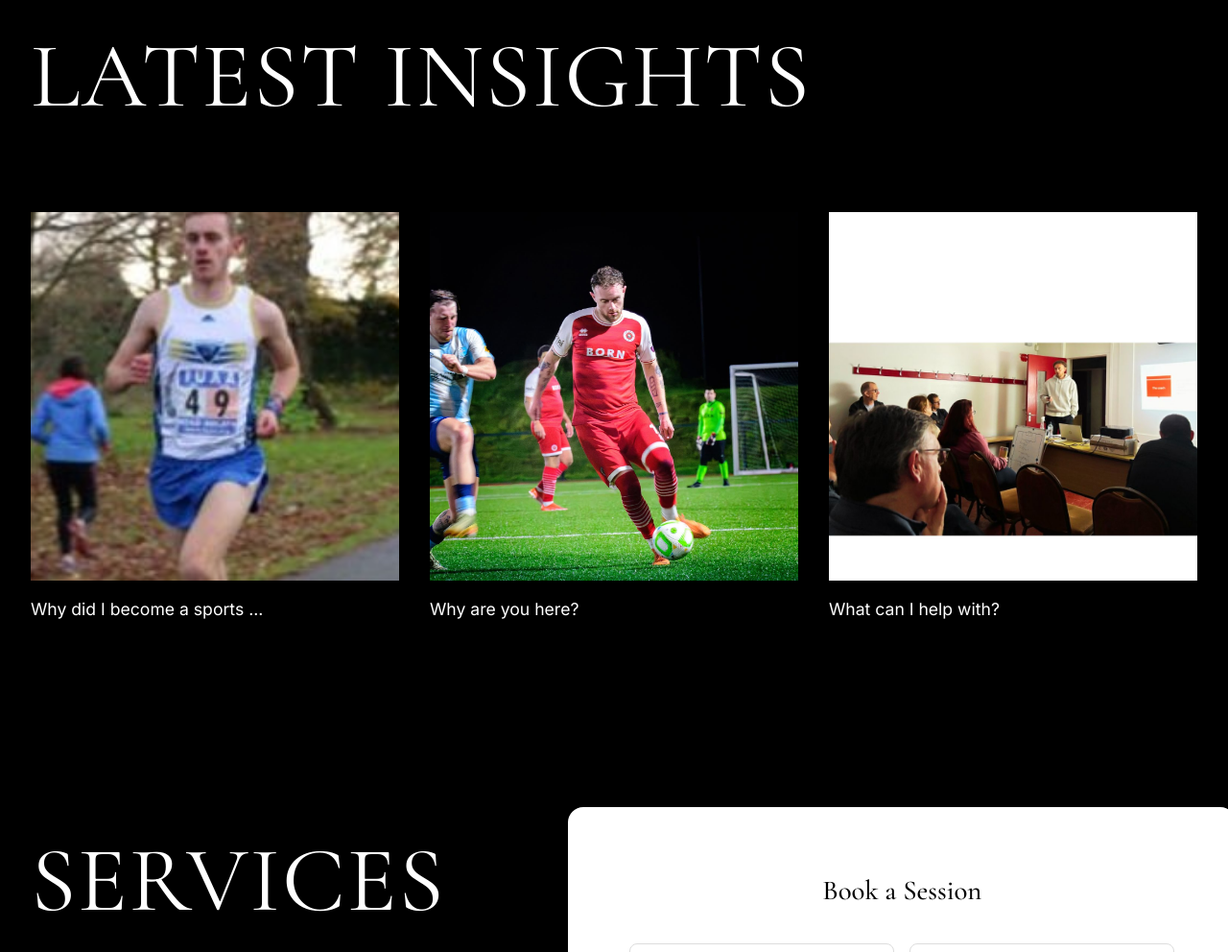
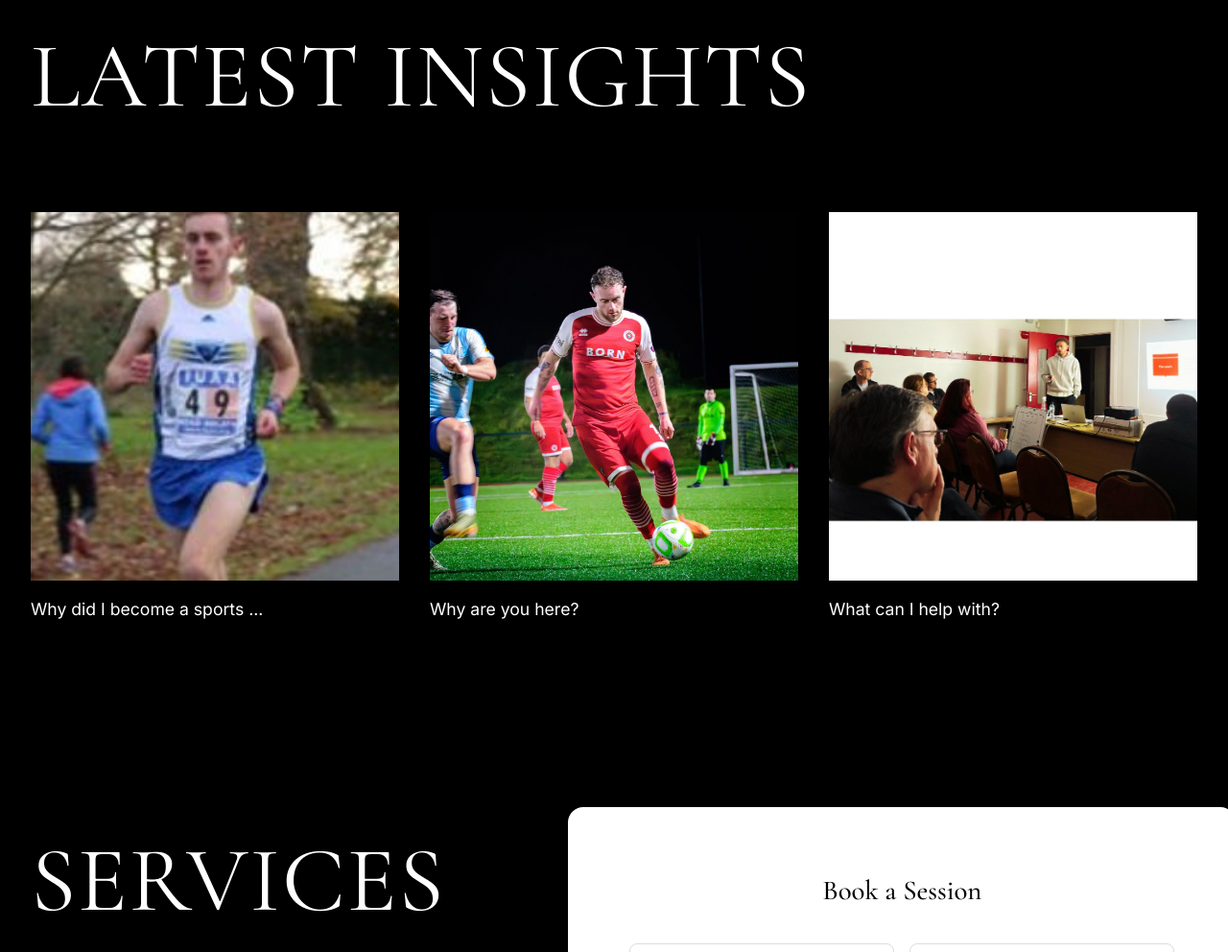
Before and after one commit to CillianCawley7/ng-performance-psychology, a website: page index.html in a window 1280 px wide. Shown: the part 1597-2589 px from the top of the page at 96% size. Drawn offline with nearby package versions, Linux system fonts and the light colour scheme.

Commit message:
Adjust insights workshop image zoom

```diff
--- a/styles.css
+++ b/styles.css
@@ -546,19 +546,19 @@ h1, h2, h3 {
     object-position: center 15%;
 }
 
-/* Workshop photo - zoom in and center evenly */
-.insight-card:last-child .insight-image img {
-    object-fit: cover;
-    object-position: center center;
-    transform: scale(1.1);
-}
-
 .insight-card:hover .insight-image img {
     transform: scale(1.05);
 }
 
+/* Workshop photo - balance top/bottom whitespace */
+.insight-card:last-child .insight-image img {
+    object-fit: cover;
+    object-position: center 70%;
+    transform: scale(1.15);
+}
+
 .insight-card:last-child:hover .insight-image img {
-    transform: scale(1.15);
+    transform: scale(1.2);
 }
 
 .insight-title {
```
